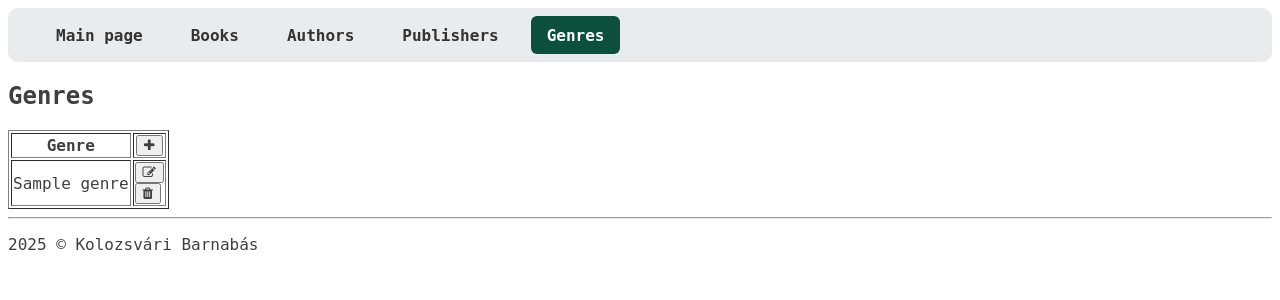
After one commit to kolozsvaribarna/Biblio, a PHP site: page /genres in a window 1280 px wide. The commit adds this page. Shown: the top 300 px of the page. Run offline with PHP 8.4, Linux system fonts and the light colour scheme; tables that the repository leaves empty or names only in its code hold one stand-in row (values such as "Sample post").

Commit message:
genre CRUD, added genre options to BOOKS

```diff
--- /dev/null
+++ b/App/Controllers/GenreController.php
@@ -0,0 +1,87 @@
+<?php
+namespace App\Controllers;
+
+use App\Models\GenreModel;
+use App\Views\Display;
+
+class GenreController extends Controller {
+
+    public function __construct()
+    {
+        $genre = new GenreModel();
+        parent::__construct($genre);
+    }
+
+    public function index(): void
+    {
+        $genres = $this->model->all(['order_by' => ['id'], 'direction' => ['ASC']]);
+        $this->render('genres/index', ['genres' => $genres]);
+    }
+
+    public function create(): void
+    {
+        $this->render('genres/create');
+    }
+    public function edit(int $id): void
+    {
+        $genre = $this->model->find($id);
+        if (!$genre) {
+            $_SESSION['warning_message'] = "Genre with the id $id can not be found.";
+            $this->redirect('/genres');
+        }
+        $this->render('genres/edit', ['genre' => $genre]);
+    }
+
+    public function save(array $data): void
+    {
+        if (empty($data['name']))
+        {
+            $_SESSION['warning_message'] = "All fields are required.";
+            $this->redirect('/genres');
+        }
+        $this->model->name = $data['name'];
+
+        $this->model->create();
+        $this->redirect('/genres');
+    }
+
+    public function update(int $id, array $data): void
+    {
+        $genre = $this->model->find($id);
+        if (!$genre || empty($data['name']))
+        {
+            $_SESSION['warning_message'] = "All fields are required.";
+            $this->redirect('/genres');
+        }
+
+        $genre->name = $data['name'];
+
+        $genre->update();
+        $this->redirect('/genres');
+    }
+
+    function show(int $id): void
+    {
+        $genre = $this->model->find($id);
+        if (!$genre) {
+            $_SESSION['warning_message'] = "Genre with the id $id cannot be found.";
+            $this->redirect('/genres');
+        }
+        $this->render('genres/show', ['genre' => $genre]);
+    }
+
+    function delete(int $id): void
+    {
+        $genre = $this->model->find($id);
+        if ($genre) {
+            $result = $genre->delete();
+            echo $result;
+            if ($result) {
+                $_SESSION['success_message'] = 'Genre deleted successfully.';
+            }
+        }
+
+        $this->redirect('/genres');
+    }
+
+}
--- /dev/null
+++ b/App/Models/GenreModel.php
@@ -0,0 +1,24 @@
+<?php
+
+namespace App\Models;
+
+class GenreModel extends Model
+{
+    public ?int $id = null;
+    public ?string $name = null;
+
+    protected static $table = 'genre';
+
+    public function __construct(
+        ?int $id = null,
+        ?string $name = null)
+    {
+        parent::__construct();
+        if ($id != null) {
+            $this->id = $id;
+        }
+        if ($name != null) {
+            $this->name = $name;
+        }
+    }
+}
--- a/App/Routing/Router.php
+++ b/App/Routing/Router.php
@@ -3,6 +3,7 @@
 namespace App\Routing;
 
 use App\Controllers\AuthorController;
+use App\Controllers\GenreController;
 use App\Controllers\HomeController;
 use App\Controllers\BookController;
 use App\Controllers\PublisherController;
@@ -62,6 +63,10 @@ class Router
                 $publisherController = new PublisherController;
                 $publisherController->index();
                 return;
+            case '/genres':
+                $genreController = new GenreController;
+                $genreController->index();
+                return;
 
             default:
                 $this->notFound();
@@ -119,6 +124,21 @@ class Router
                 $authorController->edit($id);
                 break;
 
+            case "/genres":
+                if (!empty($data)) {
+                    $genreController = new GenreController;
+                    $genreController->save($data);
+                }
+                break;
+            case "/genres/create":
+                $genreController = new GenreController;
+                $genreController->create();
+                break;
+            case "/genres/edit":
+                $genreController = new GenreController;
+                $genreController->edit($id);
+                break;
+
             default:
                 $this->notFound();
                 break;
@@ -142,6 +162,12 @@ class Router
                 $publisherController->update($id, $data);
                 break;
 
+            case "/genres":
+                $id = $data['id'] ?? null;
+                $genreController = new GenreController;
+                $genreController->update($id, $data);
+                break;
+
             default:
                 $this->notFound();
                 break;
@@ -161,6 +187,11 @@ class Router
             case "/publishers":
                 $publisherController = new PublisherController;
                 $publisherController->delete((int)$data['id']);
+                break;
+
+            case "/genres":
+                $genreController = new GenreController;
+                $genreController->delete((int)$data['id']);
                 break;
 
             default:
--- /dev/null
+++ b/App/Views/Genres/index.php
@@ -0,0 +1,49 @@
+<?php
+
+$tableBody = "";
+foreach ($genres as $genre)
+{
+    $tableBody .= <<<HTML
+            <tr>
+                <!--<td>{$genre->id}</td>-->
+                <td>{$genre->name}</td>
+
+                <td class='flex float-right'>
+                    <form method='post' action='/genres/edit'>
+                        <input type='hidden' name='id' value='{$genre->id}'>
+                        <button type='submit' name='btn-edit' title='Edit'><i class='fa fa-edit'></i></button>
+                    </form>
+                    <form method='post' action='/genres'>
+                        <input type='hidden' name='id' value='{$genre->id}'>
+                        <input type='hidden' name='_method' value='DELETE'>
+                        <button type='submit' name='btn-del' title='Delete'><i class='fa fa-trash trash'></i></button>
+                    </form>
+
+                </td>
+            </tr>
+            HTML;
+}
+
+$html = <<<HTML
+
+        <h2>Genres</h2>
+
+        <table id='' class='' border="1">
+            <thead>
+                <tr>
+                    <th>Genre</th>
+                    <th>
+                        <form method='post' action='/genres/create'>
+                            <button type="submit" name='btn-plus' title='New'>
+                                <i class='fa fa-plus plus'></i></button>
+                        </form>
+                    </th>
+                </tr>
+            </thead>
+             <tbody>%s</tbody>
+            <tfoot>
+            </tfoot>
+        </table>
+        HTML;
+
+echo sprintf($html, $tableBody);
--- a/App/Views/Layout.php
+++ b/App/Views/Layout.php
@@ -42,6 +42,7 @@ class Layout
                <li class="nav-button"><a href="/books"><button style="button">Books</button></a></li>
                <li class="nav-button"><a href="/authors"><button style="button">Authors</button></a></li>
                <li class="nav-button"><a href="/publishers"><button style="button">Publishers</button></a></li>
+               <li class="nav-button"><a href="/genres"><button style="button">Genres</button></a></li>
             </ul>
         </nav>
     HTML;
```
Also changed, not shown: App/Controllers/BookController.php (+6 -2 lines), App/Models/BooksModel.php (+46 -0 lines), App/Views/Books/create.php (+13 -2 lines), App/Views/Books/edit.php (+21 -2 lines), App/Views/Genres/create.php (added, +15 -0 lines), App/Views/Genres/edit.php (added, +17 -0 lines).
